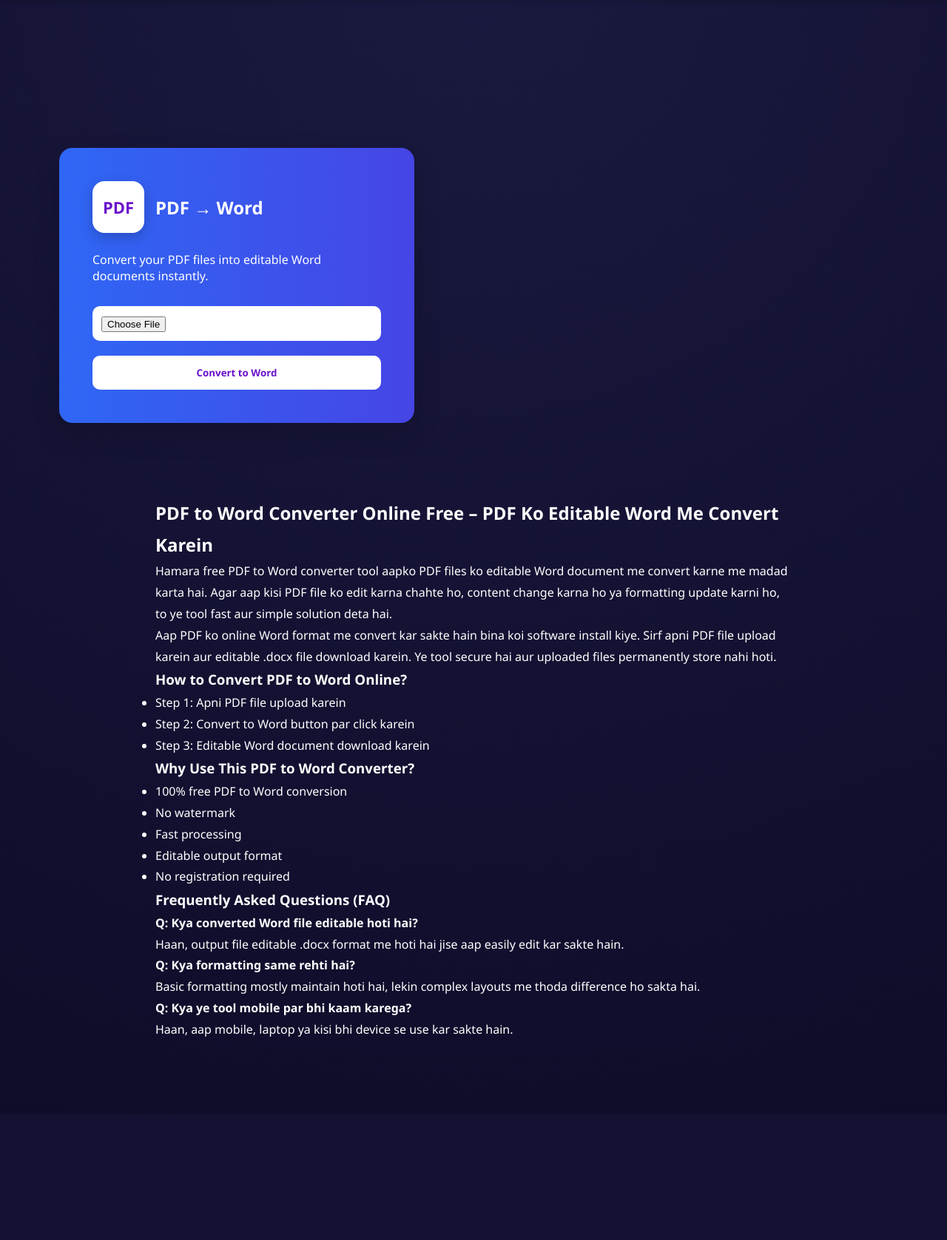
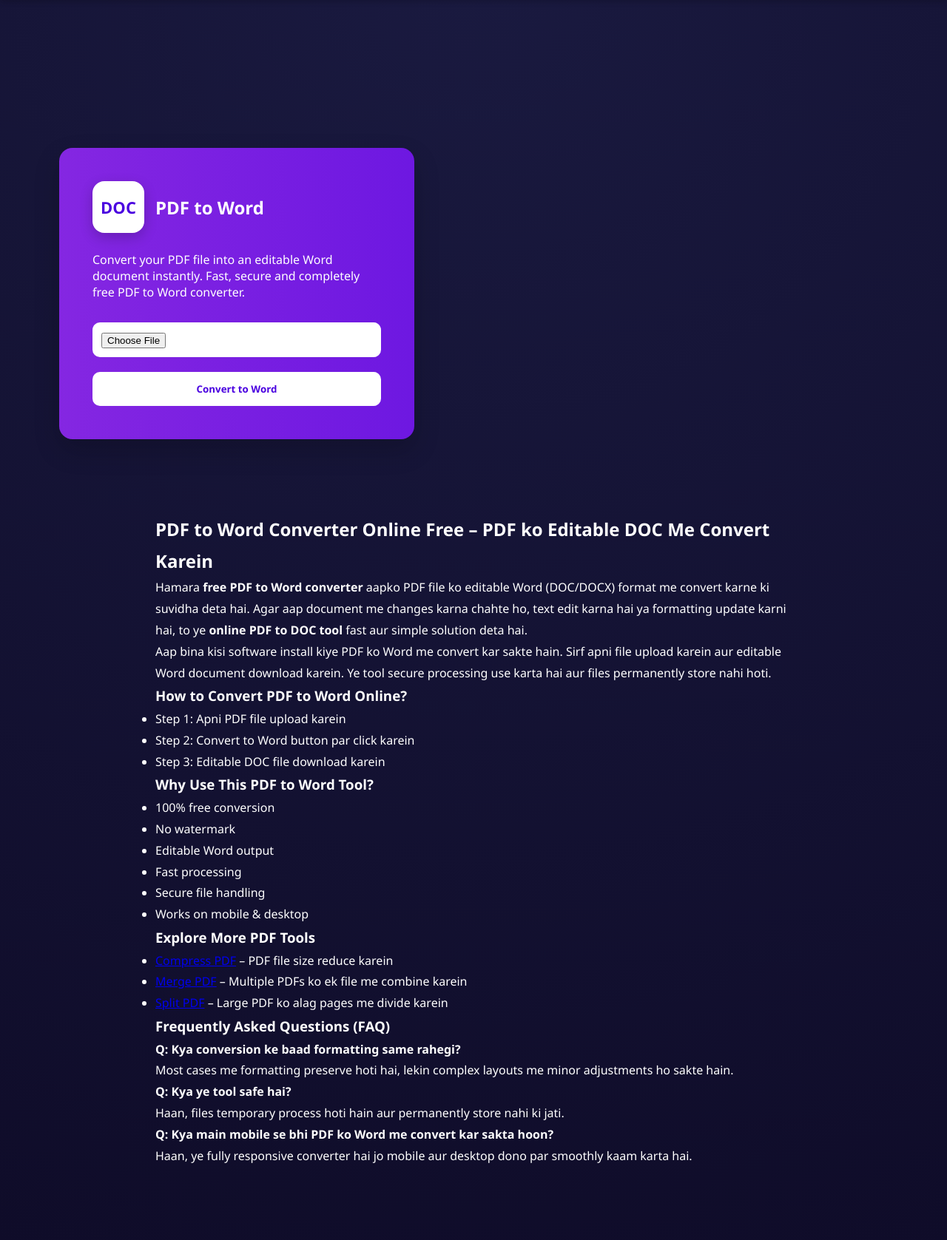
Before and after one commit to afnankhan123456/ai-tools-website-, a Flask app: page /pdf-to-word in a window 1280 px wide. Shown: the part 66-1743 px from the top of the page at 74% size. Before the commit the page ends 1468 px from the top, so only its background shows below. Run offline with Flask 3, Linux system fonts and the light colour scheme.

Commit message:
Update pdf_to_word.html

```diff
--- a/templates/pdf_tools/pdf_to_word.html
+++ b/templates/pdf_tools/pdf_to_word.html
@@ -1,6 +1,6 @@
 {% extends "base.html" %}
-{% block title %}PDF to Word Converter Online Free | AI Tools Hub{% endblock %}
-{% block description %}Convert PDF files to editable Word documents online free. Fast and accurate PDF to Word tool.{% endblock %}
+{% block title %}PDF to Word Converter Online Free | Convert PDF to DOC Instantly{% endblock %}
+{% block description %}Convert PDF to Word online free. Easily change PDF into editable DOC file without losing formatting. Fast and secure PDF to Word converter tool.{% endblock %}
 {% block content %}
 
 <section style="display:flex; justify-content:flex-start; margin:200px 0 0 80px;">
@@ -13,7 +13,7 @@
         box-shadow:0 15px 35px rgba(0,0,0,0.18);
         position:relative;
         overflow:hidden;
-        background: linear-gradient(270deg, #ff7e5f, #6a11cb, #2575fc);
+        background: linear-gradient(270deg, #8e2de2, #4a00e0, #8e2de2);
         background-size: 600% 600%;
         animation: gradientMove 8s ease infinite;
     ">
@@ -23,7 +23,7 @@
 
             <div style="
                 background:white;
-                color:#6a11cb;
+                color:#4a00e0;
                 font-weight:bold;
                 font-size:22px;
                 width:70px;
@@ -34,23 +34,25 @@
                 border-radius:16px;
                 box-shadow:0 6px 18px rgba(0,0,0,0.2);
             ">
-                PDF
+                DOC
             </div>
 
             <div style="font-size:24px; font-weight:600;">
-                PDF → Word
+                PDF to Word
             </div>
 
         </div>
 
         <p style="margin-bottom:30px; color:#ffffff;">
-            Convert your PDF files into editable Word documents instantly.
+            Convert your PDF file into an editable Word document instantly.
+            Fast, secure and completely free PDF to Word converter.
         </p>
 
-        <form action="{{ url_for('pdf_to_word_action') }}"
+        <form action="{{ url_for('pdf_to_word') }}"
               method="POST"
               enctype="multipart/form-data">
 
+            <!-- File Upload -->
             <div style="
                 background:white;
                 padding:12px;
@@ -64,10 +66,11 @@
                        style="border:none; width:100%;">
             </div>
 
+            <!-- Button -->
             <button type="submit"
                     style="
                         background:white;
-                        color:#6a11cb;
+                        color:#4a00e0;
                         border:none;
                         padding:14px;
                         width:100%;
@@ -92,46 +95,56 @@
 <!-- 🔥 SEO CONTENT SECTION -->
 <section style="max-width:900px; margin:100px auto; padding:0 20px; line-height:1.8;">
 
-    <h2>PDF to Word Converter Online Free – PDF Ko Editable Word Me Convert Karein</h2>
+    <h2>PDF to Word Converter Online Free – PDF ko Editable DOC Me Convert Karein</h2>
 
     <p>
-        Hamara free PDF to Word converter tool aapko PDF files ko editable Word document me convert karne me madad karta hai.
-        Agar aap kisi PDF file ko edit karna chahte ho, content change karna ho ya formatting update karni ho,
-        to ye tool fast aur simple solution deta hai.
+        Hamara <strong>free PDF to Word converter</strong> aapko PDF file ko editable Word (DOC/DOCX) format me convert karne ki suvidha deta hai.
+        Agar aap document me changes karna chahte ho, text edit karna hai ya formatting update karni hai,
+        to ye <strong>online PDF to DOC tool</strong> fast aur simple solution deta hai.
     </p>
 
     <p>
-        Aap PDF ko online Word format me convert kar sakte hain bina koi software install kiye.
-        Sirf apni PDF file upload karein aur editable .docx file download karein.
-        Ye tool secure hai aur uploaded files permanently store nahi hoti.
+        Aap bina kisi software install kiye PDF ko Word me convert kar sakte hain.
+        Sirf apni file upload karein aur editable Word document download karein.
+        Ye tool secure processing use karta hai aur files permanently store nahi hoti.
     </p>
 
     <h3>How to Convert PDF to Word Online?</h3>
     <ul>
         <li>Step 1: Apni PDF file upload karein</li>
         <li>Step 2: Convert to Word button par click karein</li>
-        <li>Step 3: Editable Word document download karein</li>
+        <li>Step 3: Editable DOC file download karein</li>
     </ul>
 
-    <h3>Why Use This PDF to Word Converter?</h3>
+    <h3>Why Use This PDF to Word Tool?</h3>
     <ul>
-        <li>100% free PDF to Word conversion</li>
+        <li>100% free conversion</li>
         <li>No watermark</li>
+        <li>Editable Word output</li>
         <li>Fast processing</li>
-        <li>Editable output format</li>
-        <li>No registration required</li>
+        <li>Secure file handling</li>
+        <li>Works on mobile & desktop</li>
+    </ul>
+
+    <!-- 🔗 MINIMAL INTERNAL LINKING (ONLY 3 STRONG PDF LINKS) -->
+    <h3>Explore More PDF Tools</h3>
+
+    <ul>
+        <li><a href="{{ url_for('compress_pdf_action') }}">Compress PDF</a> – PDF file size reduce karein</li>
+        <li><a href="{{ url_for('merge_pdf') }}">Merge PDF</a> – Multiple PDFs ko ek file me combine karein</li>
+        <li><a href="{{ url_for('split_pdf') }}">Split PDF</a> – Large PDF ko alag pages me divide karein</li>
     </ul>
 
     <h3>Frequently Asked Questions (FAQ)</h3>
 
-    <p><strong>Q: Kya converted Word file editable hoti hai?</strong><br>
-    Haan, output file editable .docx format me hoti hai jise aap easily edit kar sakte hain.</p>
+    <p><strong>Q: Kya conversion ke baad formatting same rahegi?</strong><br>
+    Most cases me formatting preserve hoti hai, lekin complex layouts me minor adjustments ho sakte hain.</p>
 
-    <p><strong>Q: Kya formatting same rehti hai?</strong><br>
-    Basic formatting mostly maintain hoti hai, lekin complex layouts me thoda difference ho sakta hai.</p>
+    <p><strong>Q: Kya ye tool safe hai?</strong><br>
+    Haan, files temporary process hoti hain aur permanently store nahi ki jati.</p>
 
-    <p><strong>Q: Kya ye tool mobile par bhi kaam karega?</strong><br>
-    Haan, aap mobile, laptop ya kisi bhi device se use kar sakte hain.</p>
+    <p><strong>Q: Kya main mobile se bhi PDF ko Word me convert kar sakta hoon?</strong><br>
+    Haan, ye fully responsive converter hai jo mobile aur desktop dono par smoothly kaam karta hai.</p>
 
 </section>
 
```
